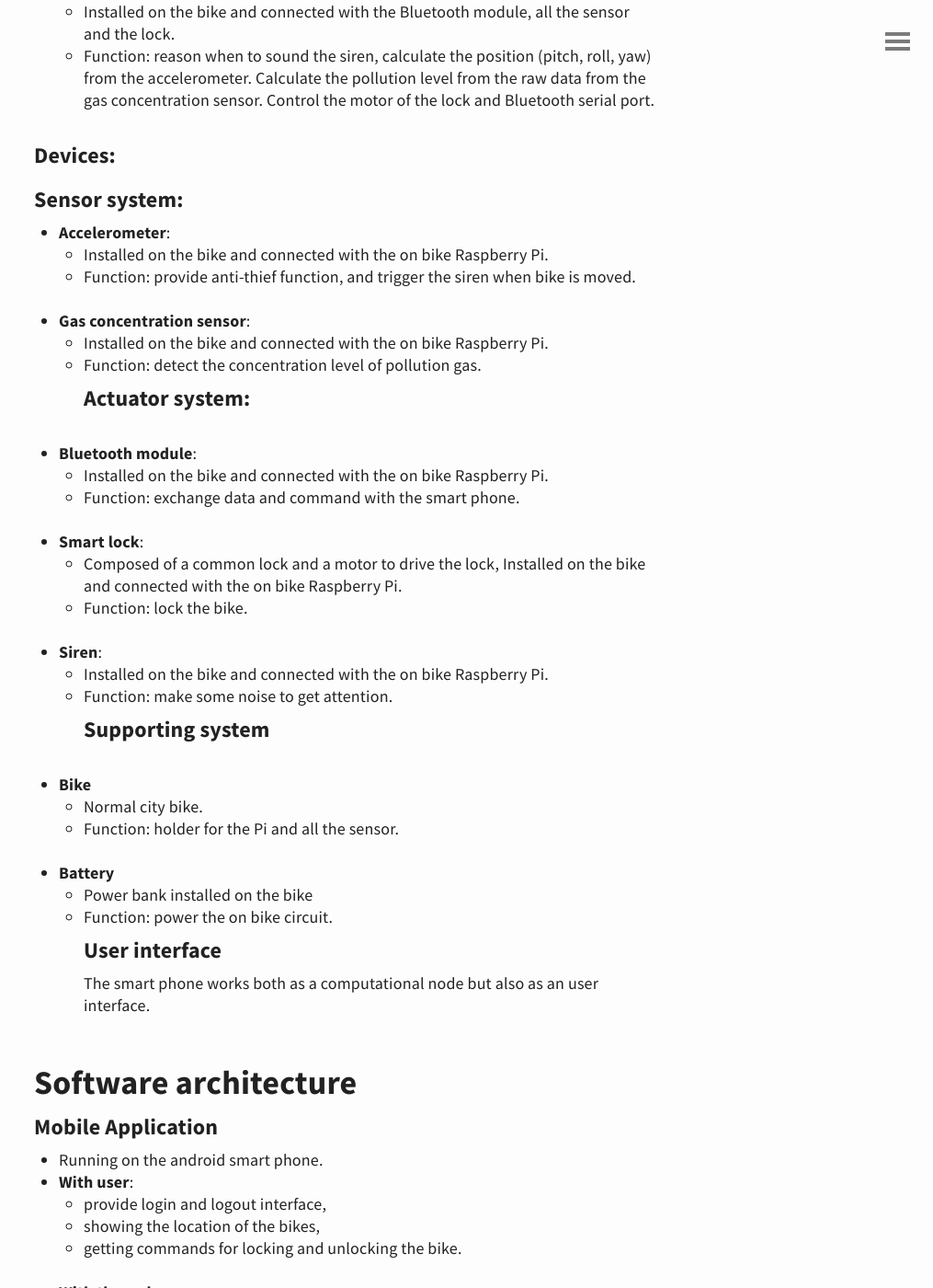
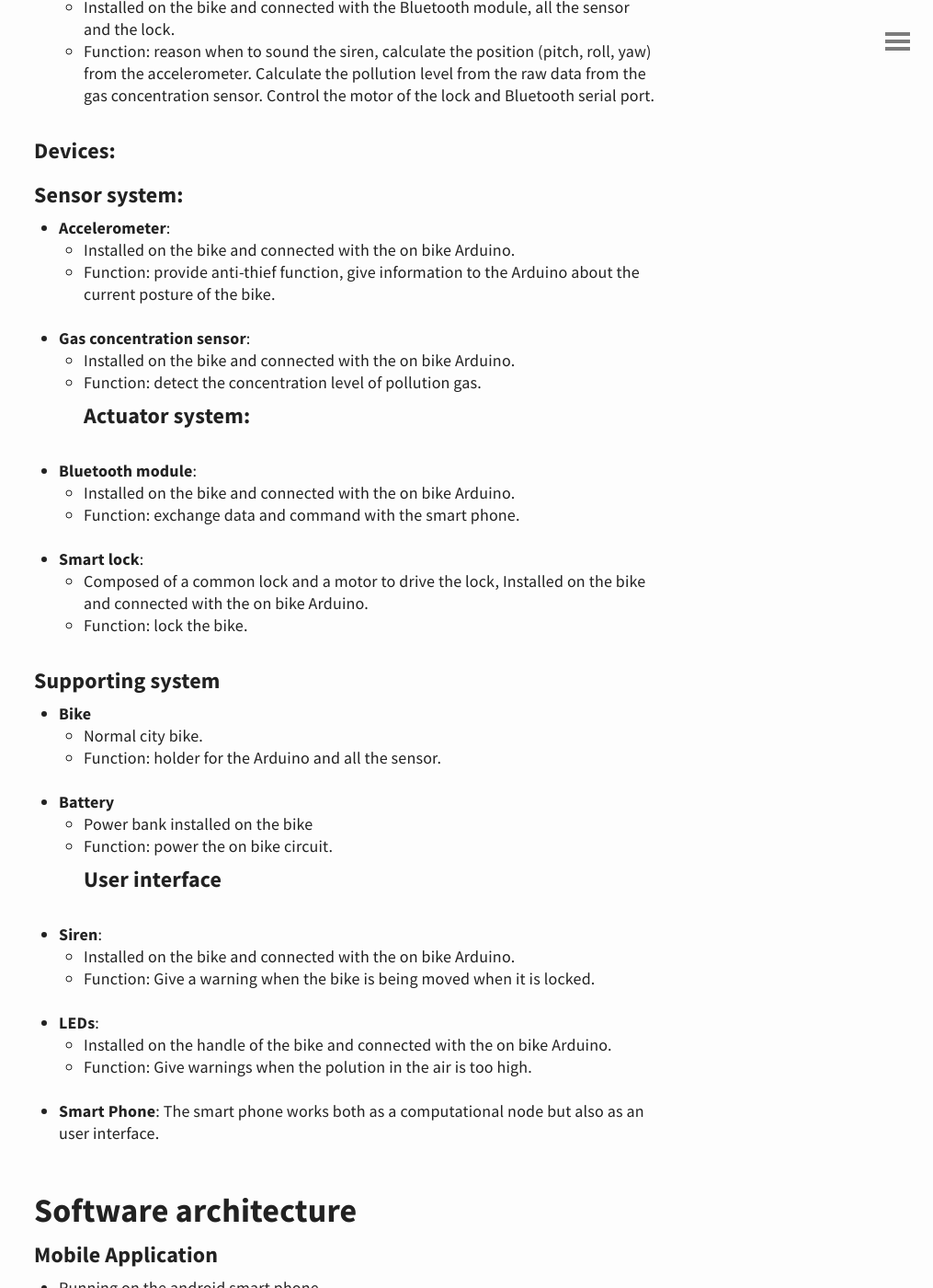
Before and after one commit to liuzhy71/my_grab_a_bike, a Jekyll site: the page built from _posts/2017-5-18-artchitecture.md, in a window 1280 px wide and 1400 px high, scrolled down 1074 px. Shown: the whole window at 92% size, without its empty margins (265-1280 px from the left). Built offline with Jekyll 4.4.1, drawn with Linux system fonts in a browser that asks for light colours; some of the changed text lies outside the part shown.

Commit message:
major bugs fix

```diff
--- a/_posts/2017-5-18-artchitecture.md
+++ b/_posts/2017-5-18-artchitecture.md
@@ -9,8 +9,8 @@ title: Architecture
 ### Computional nodes:
 * **Smartphone**:
     * Android phone (OS version>4.4) must held by the user while using the bike.
-    * Function:Provide login and logout, exchange data with on bike Raspberry Pi by Bluetooth, provide GPS location and present bike information.
-* **Raspberry Pi**:
+    * Function:Provide login and logout, exchange data with on bike Arduino by Bluetooth, provide GPS location and present bike information.
+* **Arduino**:
 	* Installed on the bike and connected with the Bluetooth module, all the sensor and the lock.
 	* Function:  reason when to sound the siren, calculate the position (pitch, roll, yaw) from the accelerometer.
 			Calculate the pollution level from the raw data from the gas concentration sensor.
@@ -19,29 +19,34 @@ title: Architecture
 ### Devices:
 #### Sensor system:
 * **Accelerometer**:
-	* Installed on the bike and connected with the on bike Raspberry Pi.
-	* Function: provide anti-thief function, and trigger the siren when bike is moved.
+	* Installed on the bike and connected with the on bike Arduino.
+	* Function: provide anti-thief function, give information to the Arduino about the current posture of the bike.
 * **Gas concentration sensor**:
-	* Installed on the bike and connected with the on bike Raspberry Pi.
+	* Installed on the bike and connected with the on bike Arduino.
 	* Function: detect the concentration level of pollution gas.
 #### Actuator system:
 * **Bluetooth module**:
-	* Installed on the bike and connected with the on bike Raspberry Pi.
+	* Installed on the bike and connected with the on bike Arduino.
 	* Function: exchange data and command with the smart phone.
 * **Smart lock**:
-	* Composed of a common lock and a motor to drive the lock, Installed on the bike and connected with the on bike Raspberry Pi.
+	* Composed of a common lock and a motor to drive the lock, Installed on the bike and connected with the on bike Arduino.
 	* Function: lock the bike.
-* **Siren**:
-	* Installed on the bike and connected with the on bike Raspberry Pi.
-	* Function: make some noise to get attention.
+
 #### Supporting system
 * **Bike**
 	* Normal city bike.
-	* Function: holder for the Pi and all the sensor.
+	* Function: holder for the Arduino and all the sensor.
 * **Battery**
 	* Power bank installed on the bike
 	* Function: power the on bike circuit.
 ### User interface
+* **Siren**:
+	* Installed on the bike and connected with the on bike Arduino.
+	* Function: Give a warning when the bike is being moved when it is locked.
+* **LEDs**:
+    * Installed on the handle of the bike and connected with the on bike Arduino.
+    * Function: Give warnings when the polution in the air is too high.
+* **Smart Phone**:
    The smart phone works both as a computational node but also as an user interface.
 
 ## Software architecture
@@ -69,12 +74,14 @@ title: Architecture
 * Running on cloud.
 * Return map of the location sent, including image pins on the location of the bike
 
-### Position and Pollution level calculation on the raspberry Pi
+### Position and Pollution level calculation on the Arduino
 *	Calculate the position (pitch, roll, yaw) from the accelerometer.
 *	Calculate the concentration of gas from the gas sensor.
 
 ### Selected components
 ####Off the shelf
+* **These is the components available in the market**
+
 |Product name| Description | Price|
 |------------|:------|:------|
 |Arduino Uno Rev3| microcontroller board based on the ATmega328P | €20.00|
```
Also changed, not shown: img/sys stru.jpg.
